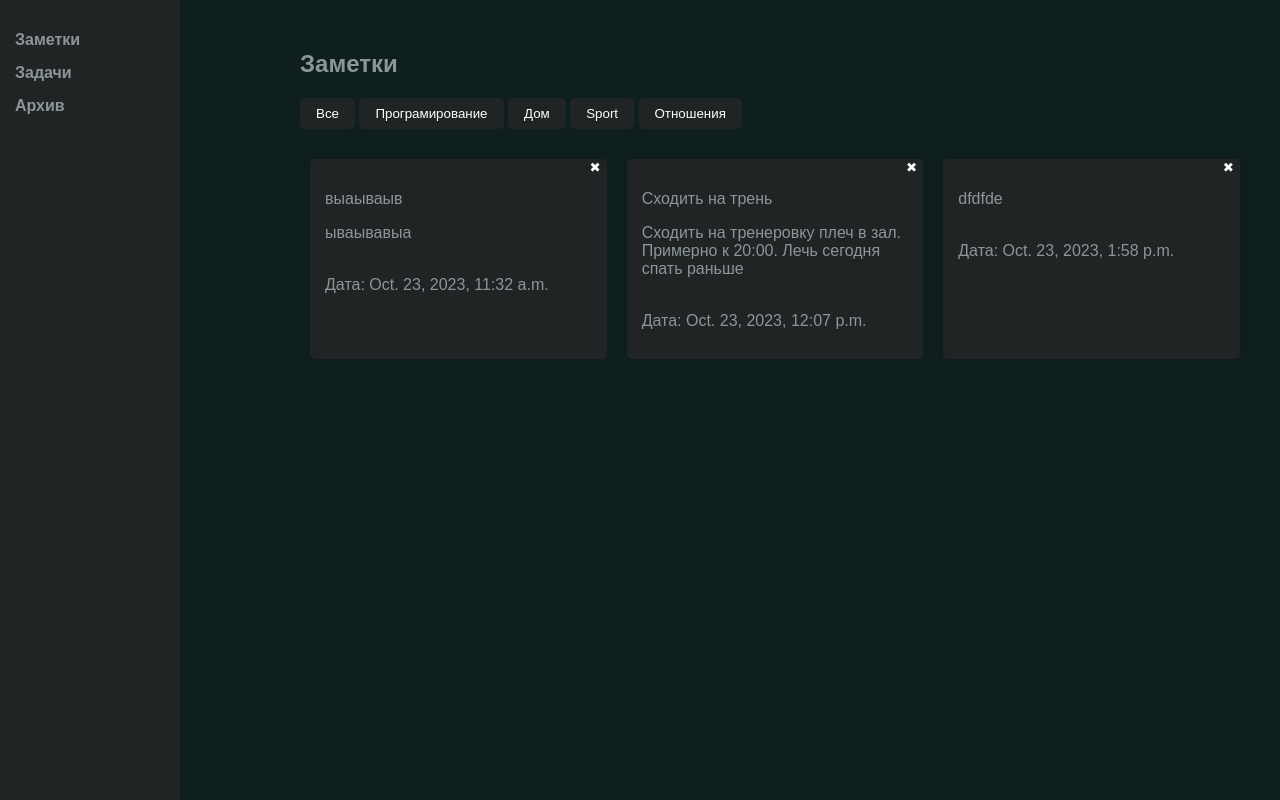
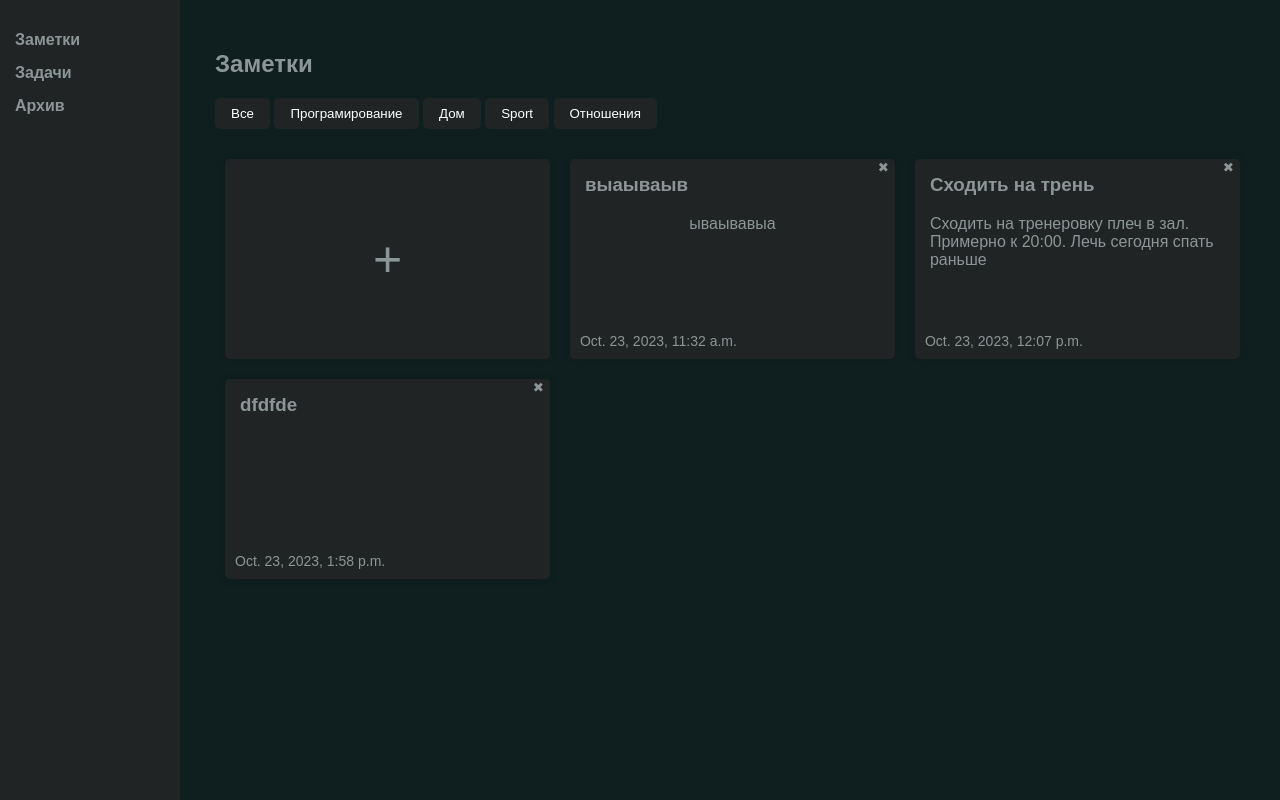
Before and after one commit to Grimjo666/django_notes_planner, a Django app: page /notes in a window 1280 px wide. Run offline with Django 4.2, Linux system fonts and the light colour scheme; data comes from the database, SQL or seed files in the repository; both versions use the stored data as it was after the commit.

Commit message:
development of user registration, user login and adding notes

```diff
--- a/note_planner_project/note_planner/models.py
+++ b/note_planner_project/note_planner/models.py
@@ -27,7 +27,7 @@ class Category(models.Model):
 
 class Note(models.Model):
     title = models.CharField(max_length=100)
-    content = models.TextField()
+    content = models.TextField(default='', blank=True)
     created_at = models.DateTimeField(auto_now_add=True)
     category = models.ForeignKey(Category, on_delete=models.CASCADE)
     user = models.ForeignKey(User, on_delete=models.CASCADE)
--- a/note_planner_project/note_planner/static/css/base.css
+++ b/note_planner_project/note_planner/static/css/base.css
@@ -61,7 +61,7 @@ body {
 }
 
 .content {
-    margin-left: 270px;
+    margin-left: 185px;
     padding: 30px;
 }
 
--- a/note_planner_project/note_planner/static/css/notes.css
+++ b/note_planner_project/note_planner/static/css/notes.css
@@ -16,20 +16,58 @@
     position: relative;
 }
 
-.note-items-inner button {
+.button-delete-note {
     position: absolute;
     top: 0;
     right: 0;
-    color: white;
+    color: var(--font_color);
     background-color: var(--block_bg_color);
     border: none;
 }
 
-.note-items-inner button:hover {
+.note-items-inner h3 {
+    margin-top: 0;
+}
+
+.note-items-inner p {
+    display: flex;
+    justify-content: center;
+    align-items: center;
+}
+
+.note-date {
+    position: absolute;
+    bottom: 10px;
+    left: 10px;
+    font-size: 14px;
+    color: var(--font_color);
+}
+
+.button-delete-note:hover {
     background-color: var(--delete_button_bg);
     color: black;
 }
 
+.note-items-inner-add-note {
+    display: flex;
+    justify-content: center;
+    align-items: center;
+    height: 100%; /* Высота блока в 100% для центрирования по вертикали */
+}
+
+.button-add-note {
+    background-color: var(--block_bg_color);
+    color: var(--font_color);
+    border: none;
+    padding: 20px 40px;
+    border-radius: 10px;
+    cursor: pointer;
+    font-size: 50px;
+}
+
+.button-add-note:hover {
+    color: var(--font_color_activ);
+}
 /* Медиа-запросы для средних экранов */
 @media (max-width: 768px) {
     .note-items {
--- a/note_planner_project/note_planner/templates/note_planner/archive.html
+++ b/note_planner_project/note_planner/templates/note_planner/archive.html
@@ -1,4 +1,4 @@
-{% extends 'note_planner/base.html' %}
+{% extends 'base.html' %}
 {% load static %}
 
 {% block title %}
--- a/note_planner_project/note_planner/templates/note_planner/notes.html
+++ b/note_planner_project/note_planner/templates/note_planner/notes.html
@@ -1,4 +1,4 @@
-{% extends 'note_planner/base.html' %}
+{% extends 'base.html' %}
 {% load static %}
 
 {% block css_style %}
@@ -23,17 +23,26 @@
                 {% endfor %}
             </form>
         </div>
-        {% for note, value_dict in notes_dict.items %}
             <div class="note-items">
-                <div class="note-items-inner">
-                    <p>{{note}}</p>
-                    <p>{{value_dict.content}}</p><br>Дата: {{value_dict.created_at}}
-                    <form method="post" action="{% url 'delete_note_path' value_dict.id %}">
+                <div class="note-items-inner-add-note">
+                    <form method="get" action="{% url 'add_note_page_path' %}">
                         {% csrf_token %}
-                        <button type="submit">✖</button>
+                        <button type="submit" class="button-add-note">+</button>
                     </form>
                 </div>
             </div>
-        {% endfor %}
-    </div>
+            {% for note, value_dict in notes_dict.items %}
+                <div class="note-items">
+                    <div class="note-items-inner">
+                        <h3>{{note}}</h3>
+                        <p>{{value_dict.content}}</p>
+                        <div class="note-date">{{value_dict.created_at}}</div>
+                        <form method="post" action="{% url 'delete_note_page_path' value_dict.id %}">
+                            {% csrf_token %}
+                            <button type="submit" class="button-delete-note">✖</button>
+                        </form>
+                    </div>
+                </div>
+            {% endfor %}
+        </div>
 {% endblock %}
--- a/note_planner_project/note_planner/templates/note_planner/tasks.html
+++ b/note_planner_project/note_planner/templates/note_planner/tasks.html
@@ -1,4 +1,4 @@
-{% extends 'note_planner/base.html' %}
+{% extends 'base.html' %}
 {% load static %}
 
 {% block title %}
--- a/note_planner_project/note_planner/urls.py
+++ b/note_planner_project/note_planner/urls.py
@@ -5,8 +5,9 @@ from note_planner import views
 urlpatterns = [
     # path('', views.home_page, name='home_page_path'),
     path('notes', views.notes_page, name='notes_page_path'),
-    path('delete_note/<int:note_id>', views.delete_note, name='delete_note_path'),
+    path('delete_note/<int:note_id>', views.delete_note_page, name='delete_note_page_path'),
+    path('add_note', views.add_note_page, name='add_note_page_path'),
+    path('save_note', views.save_note, name='save_note_page_path'),
     path('tasks', views.tasks_page, name='tasks_page_path'),
     path('archive', views.archive_page, name='archive_page_path')
-
 ]
--- a/note_planner_project/note_planner/views.py
+++ b/note_planner_project/note_planner/views.py
@@ -1,5 +1,7 @@
-from django.shortcuts import render
+from django.shortcuts import render, redirect, Http404
 from .models import Note, Task, Category
+from django.contrib.auth.models import User
+from .forms import RegistrationForm
 
 
 def notes_page(request):
@@ -26,10 +28,34 @@ def notes_page(request):
     return render(request, 'note_planner/notes.html', context=context)
 
 
-def delete_note(request, note_id):
+def delete_note_page(request, note_id):
     Note.objects.get(id=note_id).delete()
 
-    return notes_page(request)
+    return redirect('notes_page_path')
+
+
+def add_note_page(request):
+    category_data = Category.objects.all()
+
+    # Проверяем авторизован ли пользователь
+    if request.user.is_authenticated:
+        context = {
+            'category_data': category_data,
+        }
+
+        return render(request, 'note_planner/add_note.html', context=context)
+    else:
+        return render(request, 'note_planner/login.html')
+
+
+def save_note(request):
+    post_dict = request.POST
+    title = post_dict.get('title')
+    content = post_dict.get('content')
+    category_id = post_dict.get('category_id')
+    print(title, category_id, content)
+
+    return redirect('notes_page_path')
 
 
 def tasks_page(request):
@@ -48,3 +74,17 @@ def archive_page(request):
         'archive_tasks': tasks
     }
     return render(request, 'note_planner/archive.html', context=context)
+
+
+def login_page(request):
+    return render(request, 'login.html')
+
+
+def register_page(request):
+    if request.method == 'POST':
+        form = RegistrationForm(request.POST)
+        if form.is_valid():
+            print('Пользователь зарегистрирован')
+    else:
+        form = RegistrationForm
+    return render(request, 'register.html', context={'form': form})
--- a/note_planner_project/note_planner_project/urls.py
+++ b/note_planner_project/note_planner_project/urls.py
@@ -16,8 +16,11 @@ Including another URLconf
 """
 from django.contrib import admin
 from django.urls import path, include
+from note_planner.views import login_page, register_page
 
 urlpatterns = [
     path('admin/', admin.site.urls),
-    path('', include('note_planner.urls'))
+    path('', include('note_planner.urls')),
+    path('login', login_page, name='login_page_path'),
+    path('register', register_page, name='register_page_path')
 ]
```
Also changed, not shown: note_planner_project/note_planner/forms.py (added, +8 -0 lines), note_planner_project/note_planner/templates/note_planner/add_note.html (added, +31 -0 lines), note_planner_project/templates/login.html (added, +17 -0 lines), note_planner_project/templates/register.html (added, +9 -0 lines), note_planner_project/db.sqlite3, note_planner_project/note_planner/migrations/0004_alter_note_content.py (added), note_planner_project/note_planner/migrations/0005_alter_note_content.py (added), note_planner_project/templates/base.html (renamed from note_planner_project/note_planner/templates/note_planner/base.html).
